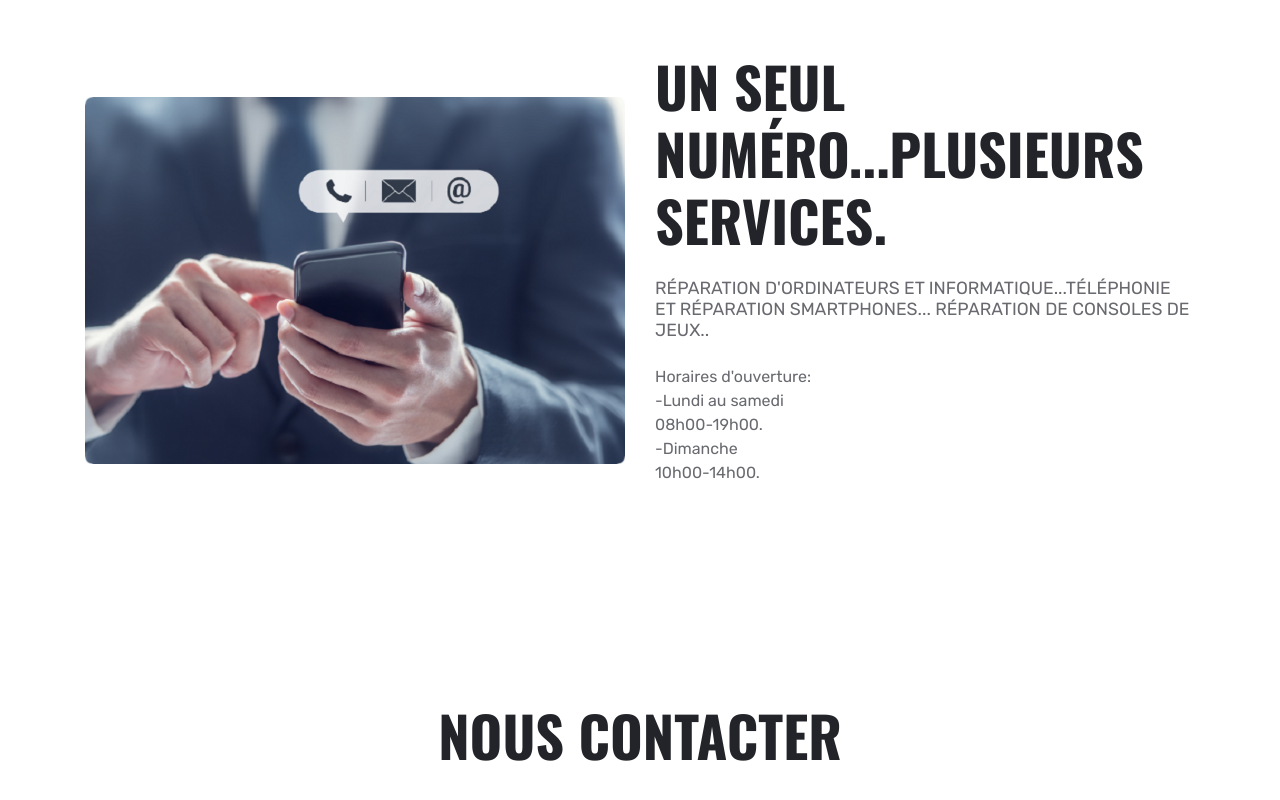
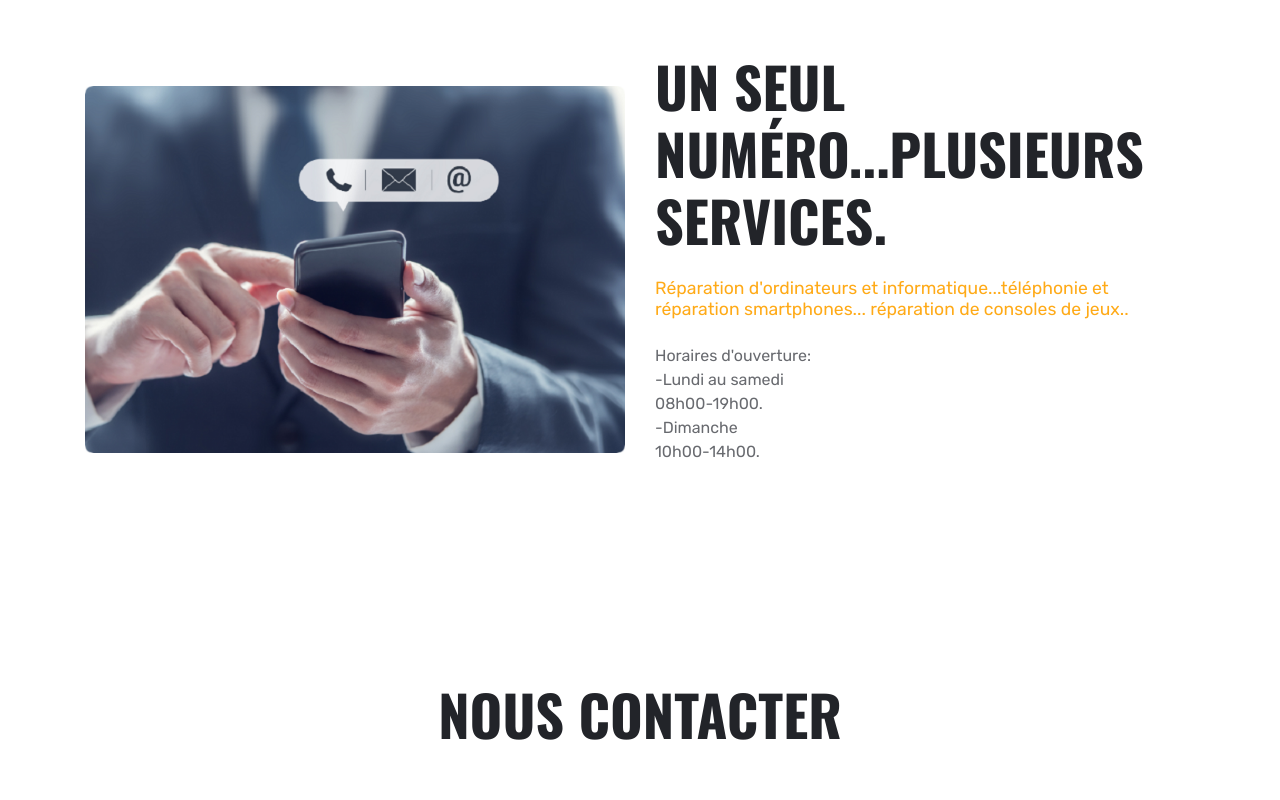
Before and after one commit to informat-i-phone/informatiphone54.fr, a plain HTML site: page contact.html in a window 1280 px wide. Shown: the part 648-1448 px from the top of the page. Drawn offline with nearby package versions, Linux system fonts and the light colour scheme; grey boxes are pictures that could not be loaded; a script that the page names is missing; files whose address does not match are found by name.

Commit message:
Update contact.html

```diff
--- a/contact.html
+++ b/contact.html
@@ -88,7 +88,7 @@
             </div>
             <div class="col-lg-6">
                 <h1 class="display-4 text-uppercase mb-4">Un seul numéro...plusieurs services.</h1>
-                <p class="display-5 text-uppercase mb-4">Réparation d'ordinateurs et informatique...téléphonie et réparation smartphones...
+                <p class="display-5 text-primary mb-4">Réparation d'ordinateurs et informatique...téléphonie et réparation smartphones...
                     réparation de consoles de jeux..</p>
                 <p class="mb-4">Horaires d'ouverture: <br>-Lundi au samedi <br>08h00-19h00. <br>-Dimanche <br> 10h00-14h00.</p>
                 <!-- <a href="" class="btn btn-primary text-uppercase py-3 px-5">Read More</a>  End -->
```
